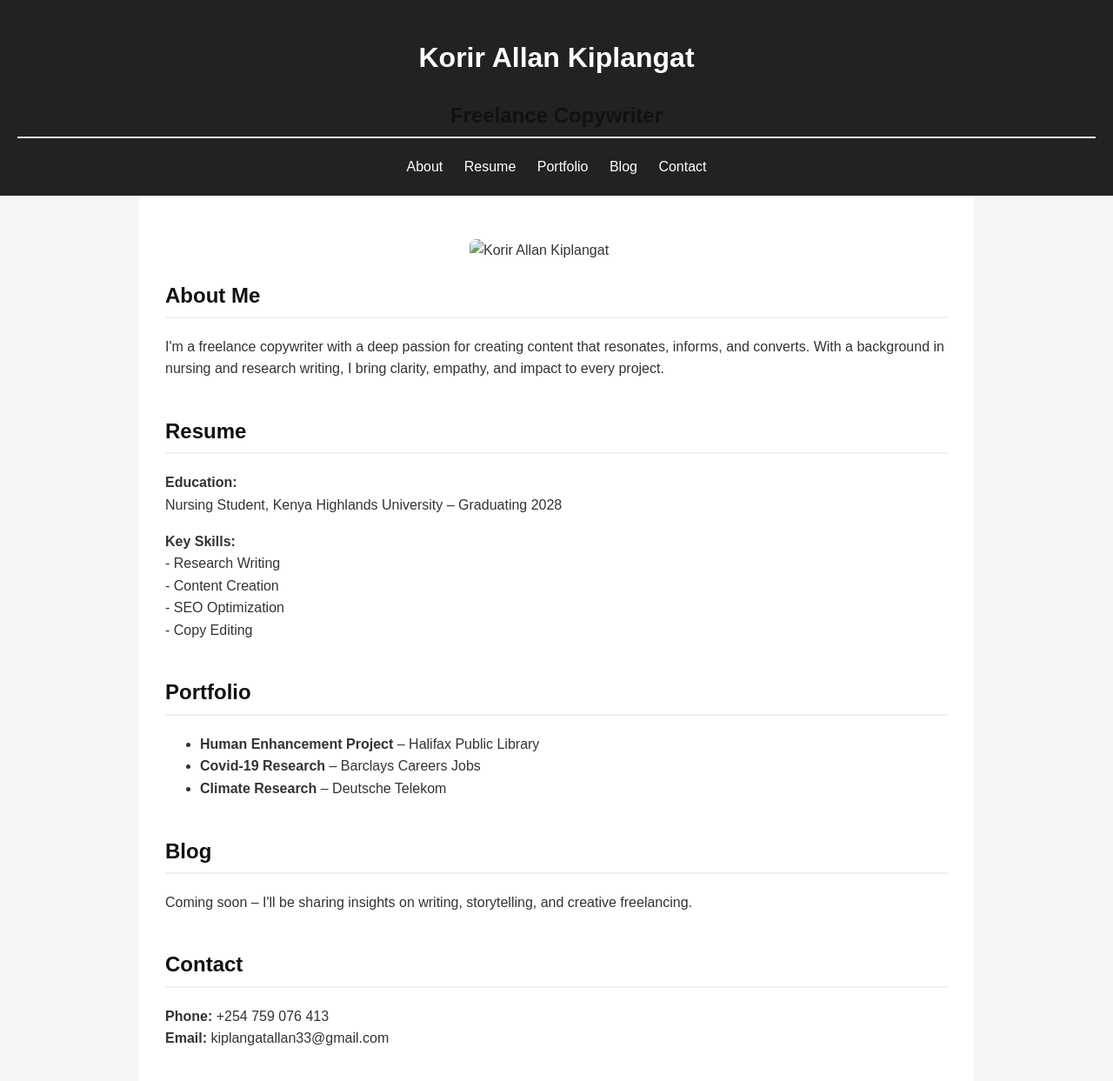
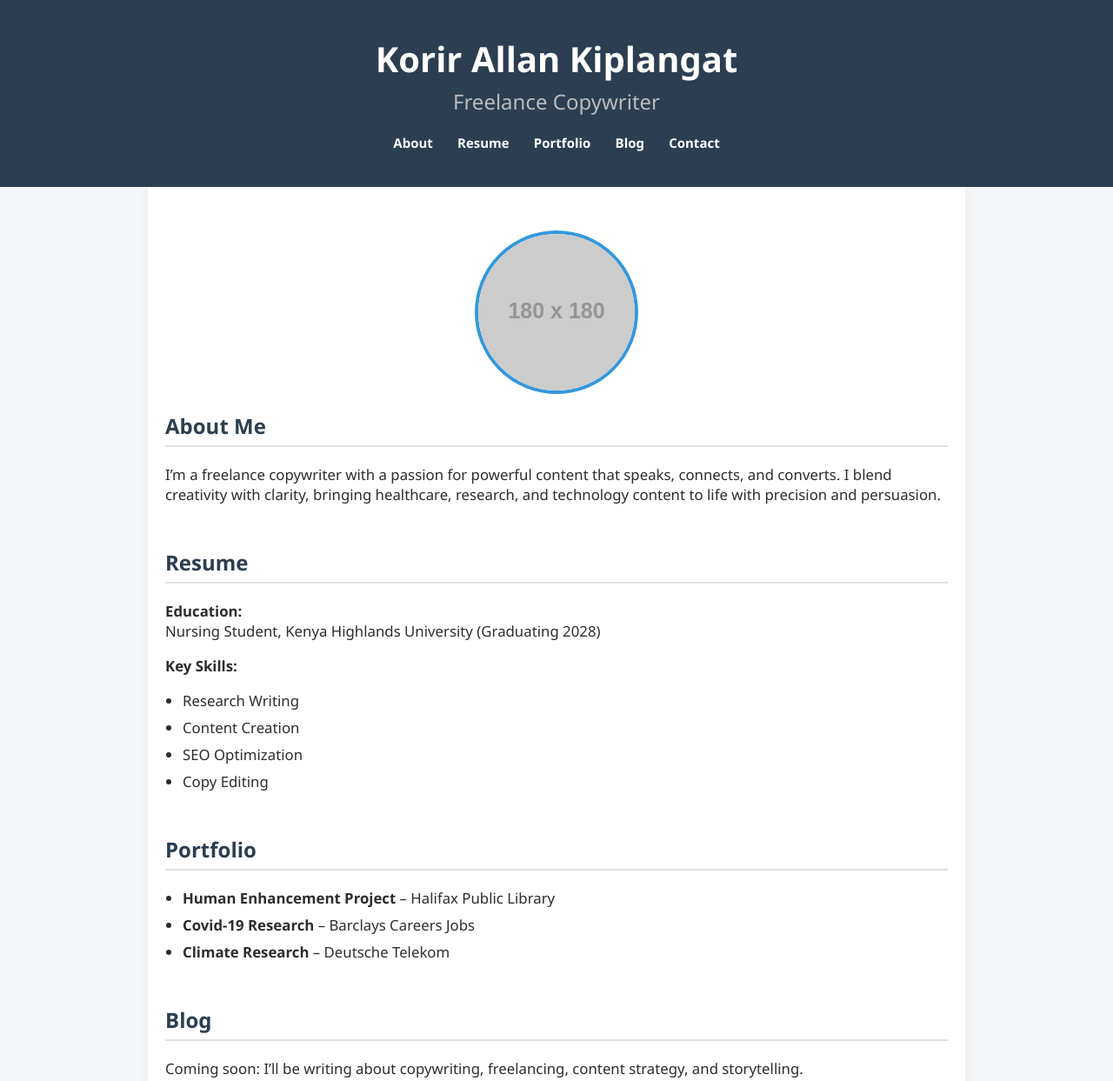
Before and after one commit to korirallan/freelance-copywriter, a plain HTML site: page index.html in a window 1280 px wide. Shown: the top 1243 px of the page at 87% size. Drawn offline with Linux system fonts and the light colour scheme; placeholder pictures from the web are drawn by us.

Commit message:
Update index.html

```diff
--- a/index.html
+++ b/index.html
@@ -3,64 +3,176 @@
 <head>
   <meta charset="UTF-8" />
   <meta name="viewport" content="width=device-width, initial-scale=1.0"/>
+  <meta name="description" content="Korir Allan Kiplangat, freelance copywriter specializing in healthcare, research, and technology content.">
+  <meta name="keywords" content="freelance copywriter, healthcare content, research writing, SEO copywriting">
+  <meta name="author" content="Korir Allan Kiplangat">
   <title>Korir Allan Kiplangat - Freelance Copywriter</title>
   <style>
+    :root {
+      --primary: #2c3e50;
+      --accent: #3498db;
+      --light-bg: #f4f6f8;
+      --dark-text: #2d2d2d;
+      --soft-border: #e1e1e1;
+    }
+
     body {
-      font-family: Arial, sans-serif;
-      line-height: 1.6;
+      font-family: 'Segoe UI', Tahoma, Geneva, Verdana, sans-serif;
+      background-color: var(--light-bg);
       margin: 0;
       padding: 0;
-      background: #f5f5f5;
-      color: #333;
+      color: var(--dark-text);
     }
+
     header {
-      background: #222;
-      color: #fff;
-      padding: 20px;
+      background: var(--primary);
+      color: white;
+      padding: 40px 20px;
       text-align: center;
+      opacity: 0;
+      animation: fadeIn 1s ease-in forwards;
     }
+
+    header h1 {
+      margin: 0;
+      font-size: 2.5rem;
+    }
+
+    header h2 {
+      font-weight: 400;
+      margin-top: 5px;
+      color: #bbb;
+    }
+
+    nav {
+      margin-top: 15px;
+    }
+
     nav a {
-      margin: 0 10px;
+      margin: 0 12px;
       color: #fff;
       text-decoration: none;
+      font-weight: bold;
+      font-size: 15px;
+      transition: color 0.3s ease, transform 0.3s ease;
     }
+
     nav a:hover {
-      text-decoration: underline;
+      color: var(--accent);
+      transform: translateY(-2px);
+      text-decoration: none;
     }
+
     .container {
-      padding: 30px;
       max-width: 900px;
       margin: auto;
-      background: #fff;
+      padding: 30px 20px;
+      background: white;
+      box-shadow: 0 4px 12px rgba(0, 0, 0, 0.05);
     }
-    .homepage-photo {
-      max-width: 200px;
+
+    img.homepage-photo {
+      max-width: 180px;
       display: block;
       margin: 20px auto;
-      border-radius: 8px;
+      border-radius: 50%;
+      border: 4px solid var(--accent);
+      opacity: 0;
+      transform: translateX(-50px);
+      animation: slideIn 0.8s ease-out 0.5s forwards;
     }
+
     section {
-      margin-bottom: 40px;
+      margin-bottom: 50px;
+      opacity: 0;
+      animation: fadeIn 1s ease-in forwards;
+      animation-delay: calc(0.2s * var(--section-order));
     }
-    h2 {
-      color: #111;
-      border-bottom: 2px solid #eee;
-      padding-bottom: 5px;
+
+    section h2 {
+      color: var(--primary);
+      border-bottom: 2px solid var(--soft-border);
+      padding-bottom: 6px;
+      margin-bottom: 20px;
     }
+
+    ul {
+      padding-left: 20px;
+    }
+
+    ul li {
+      margin-bottom: 8px;
+      transition: transform 0.3s ease, color 0.3s ease;
+    }
+
+    ul li:hover {
+      transform: scale(1.02);
+      color: var(--accent);
+    }
+
+    p, li {
+      font-size: 1.05rem;
+    }
+
+    .button {
+      background: var(--accent);
+      color: white;
+      padding: 10px 20px;
+      border-radius: 5px;
+      text-decoration: none;
+      display: inline-block;
+      margin-top: 10px;
+      transition: background 0.3s ease, transform 0.3s ease;
+    }
+
+    .button:hover {
+      background: #217dbb;
+      transform: translateY(-3px);
+    }
+
     footer {
+      background: var(--primary);
+      color: white;
       text-align: center;
-      background: #222;
-      color: #fff;
-      padding: 10px;
+      padding: 15px;
       font-size: 14px;
+      margin-top: 50px;
+      opacity: 0;
+      animation: fadeIn 1s ease-in 1.5s forwards;
+    }
+
+    /* Animation Keyframes */
+    @keyframes fadeIn {
+      from { opacity: 0; }
+      to { opacity: 1; }
+    }
+
+    @keyframes slideIn {
+      from { opacity: 0; transform: translateX(-50px); }
+      to { opacity: 1; transform: translateX(0); }
+    }
+
+    @media (max-width: 600px) {
+      header h1 {
+        font-size: 2rem;
+      }
+
+      nav a {
+        display: inline-block;
+        margin: 8px 5px;
+      }
+
+      .container {
+        padding: 20px 15px;
+      }
     }
   </style>
 </head>
 <body>
-  <header>
+  <header style="--section-order: 1;" role="banner">
     <h1>Korir Allan Kiplangat</h1>
     <h2>Freelance Copywriter</h2>
-    <nav>
+    <nav role="navigation">
       <a href="#about">About</a>
       <a href="#resume">Resume</a>
       <a href="#portfolio">Portfolio</a>
@@ -69,27 +181,28 @@
     </nav>
   </header>
 
-  <div class="container">
-    <img src="korir-homepage.jpg" alt="Korir Allan Kiplangat" class="homepage-photo" />
+  <div class="container" role="main">
+    <img src="images/korir-homepage.jpg" alt="Korir Allan Kiplangat" class="homepage-photo" onerror="this.src='https://via.placeholder.com/180';"/>
 
-    <section id="about">
+    <section id="about" style="--section-order: 2;">
       <h2>About Me</h2>
-      <p>I'm a freelance copywriter with a deep passion for creating content that resonates, informs, and converts. With a background in nursing and research writing, I bring clarity, empathy, and impact to every project.</p>
+      <p>I’m a freelance copywriter with a passion for powerful content that speaks, connects, and converts. I blend creativity with clarity, bringing healthcare, research, and technology content to life with precision and persuasion.</p>
     </section>
 
-    <section id="resume">
+    <section id="resume" style="--section-order: 3;">
       <h2>Resume</h2>
-      <p><strong>Education:</strong><br/>
-      Nursing Student, Kenya Highlands University – Graduating 2028</p>
-
-      <p><strong>Key Skills:</strong><br/>
-      - Research Writing<br/>
-      - Content Creation<br/>
-      - SEO Optimization<br/>
-      - Copy Editing</p>
+      <p><strong>Education:</strong><br>
+      Nursing Student, Kenya Highlands University (Graduating 2028)</p>
+      <p><strong>Key Skills:</strong></p>
+      <ul>
+        <li>Research Writing</li>
+        <li>Content Creation</li>
+        <li>SEO Optimization</li>
+        <li>Copy Editing</li>
+      </ul>
     </section>
 
-    <section id="portfolio">
+    <section id="portfolio" style="--section-order: 4;">
       <h2>Portfolio</h2>
       <ul>
         <li><strong>Human Enhancement Project</strong> – Halifax Public Library</li>
@@ -98,20 +211,34 @@
       </ul>
     </section>
 
-    <section id="blog">
+    <section id="blog" style="--section-order: 5;">
       <h2>Blog</h2>
-      <p>Coming soon – I'll be sharing insights on writing, storytelling, and creative freelancing.</p>
+      <p>Coming soon: I’ll be writing about copywriting, freelancing, content strategy, and storytelling.</p>
     </section>
 
-    <section id="contact">
+    <section id="contact" style="--section-order: 6;">
       <h2>Contact</h2>
-      <p><strong>Phone:</strong> +254 759 076 413<br/>
+      <p><strong>Phone:</strong> +254 759 076 413<br>
          <strong>Email:</strong> kiplangatallan33@gmail.com</p>
+      <a href="mailto:kiplangatallan33@gmail.com" class="button">Email Me</a>
     </section>
   </div>
 
-  <footer>
+  <footer role="contentinfo">
     &copy; 2025 Korir Allan Kiplangat. All rights reserved.
   </footer>
+
+  <script>
+    // Smooth scrolling for navigation links
+    document.querySelectorAll('nav a').forEach(anchor => {
+      anchor.addEventListener('click', function(e) {
+        e.preventDefault();
+        const target = document.querySelector(this.getAttribute('href'));
+        if (target) {
+          target.scrollIntoView({ behavior: 'smooth' });
+        }
+      });
+    });
+  </script>
 </body>
 </html>
```
